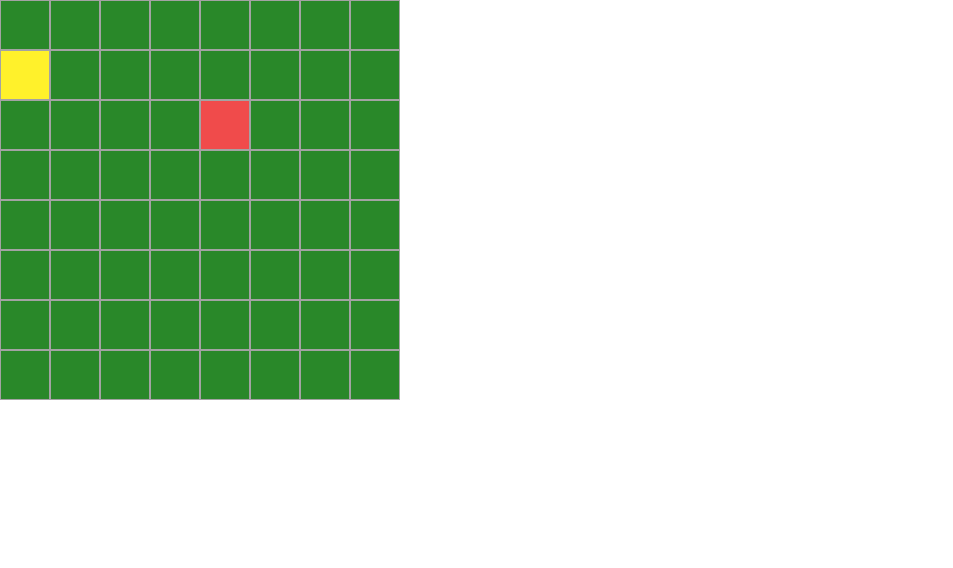
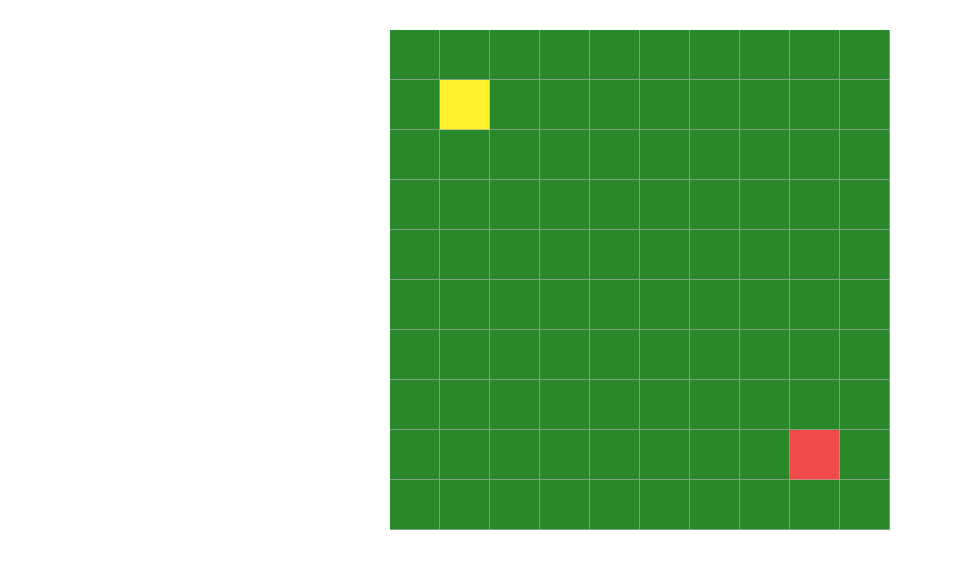
Before and after one commit to dingdongg/pathfinding, a React (Create React App) app: page / in a window 1280 px wide. Shown: the top 568 px of the page, without its empty margins (0-953 px from the left). Built offline with nearby package versions, Linux system fonts and the light colour scheme.

Commit message:
CSS changes

```diff
--- a/src/App.css
+++ b/src/App.css
@@ -18,7 +18,9 @@ code {
   width: 50px;
   height: 50px;
   background-color: #298829;
-  border: 1px #a3a3a3 solid;
+  border: 1px rgba(175, 175, 175, 0.637) solid;
+  border-top: 0;
+  border-left: 0;
 }
 
 .start-node {
@@ -34,8 +36,8 @@ code {
   position: relative;
   width: 100%;
   height: 100%;
-  grid-template-rows: 1fr 2fr 1fr;
-  grid-template-columns: 1fr 2fr 1fr;
+  grid-template-rows: 1fr 3fr 1fr;
+  grid-template-columns: 1fr 3fr 1fr;
   grid-auto-flow: dense;
 }
 
@@ -48,7 +50,9 @@ code {
   width: 50px;
   height: 50px;
   background-color: #298829;
-  border: 1px #a3a3a3 solid;
+  border: 1px rgba(175, 175, 175, 0.637) solid;
+  border-top: 0;
+  border-left: 0;
 }
 
 .start-node {
@@ -64,8 +68,8 @@ code {
   position: relative;
   width: 100%;
   height: 100%;
-  grid-template-rows: 1fr 2fr 1fr;
-  grid-template-columns: 1fr 2fr 1fr;
+  grid-template-rows: 1fr 3fr 1fr;
+  grid-template-columns: 1fr 3fr 1fr;
   grid-auto-flow: dense;
 }
 
@@ -75,13 +79,14 @@ code {
 
 .board {
   display: grid;
-  grid-template-rows: repeat(8, 50px);
-  grid-template-columns: repeat(8, 50px);
+  grid-template-rows: repeat(10, 50px);
+  grid-template-columns: repeat(10, 50px);
   grid-auto-flow: dense;
 }
 
 .App {
   display: flex;
-  flex-wrap: wrap;
+  justify-content: center;
+  margin: 30px;
 }
 /*# sourceMappingURL=App.css.map */
--- a/src/App/Board.js
+++ b/src/App/Board.js
@@ -1,13 +1,13 @@
 import React, { Component } from 'react';
 import Node from "./Node.js";
 
-const BOARD_HEIGHT = 8;
-const BOARD_WIDTH = 8;
+const BOARD_HEIGHT = 10;
+const BOARD_WIDTH = 10;
 
 const INIT_START_ROW = 1;
-const INIT_START_COL = 0;
-const INIT_END_ROW = 2;
-const INIT_END_COL = 4;
+const INIT_START_COL = 1;
+const INIT_END_ROW = 8;
+const INIT_END_COL = 8;
 
 
 // These enums used for node type
--- a/src/Sass/App.scss
+++ b/src/Sass/App.scss
@@ -4,5 +4,6 @@
 
 .App {
     display: flex;
-    flex-wrap: wrap;
+    justify-content: center;
+    margin: 30px;
 }
--- a/src/Sass/_board.scss
+++ b/src/Sass/_board.scss
@@ -1,7 +1,7 @@
 @import "Node";
 // Need to access Node length
-$height: 8;
-$width: 8;
+$height: 10;
+$width: 10;
 
 .board {
     display: grid;
--- a/src/Sass/_node.scss
+++ b/src/Sass/_node.scss
@@ -5,7 +5,9 @@ $length: 50px;
   width: $length;
   height: $length;
   background-color: rgb(41, 136, 41);
-  border: 1px rgb(163, 163, 163) solid;
+  border: 1px rgba(175, 175, 175, 0.637) solid;
+  border-top: 0;
+  border-left: 0;
 }
 
 .start-node {
@@ -22,8 +24,8 @@ $length: 50px;
     position: relative;
     width: 100%;
     height: 100%;
-    grid-template-rows: 1fr 2fr 1fr;
-    grid-template-columns: 1fr 2fr 1fr;
+    grid-template-rows: 1fr 3fr 1fr;
+    grid-template-columns: 1fr 3fr 1fr;
     grid-auto-flow: dense;
 
     .wall-segment {
```
Also changed, not shown: 1 other file (tests, documents, lock files or other folders).
